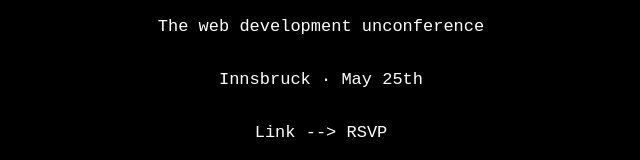
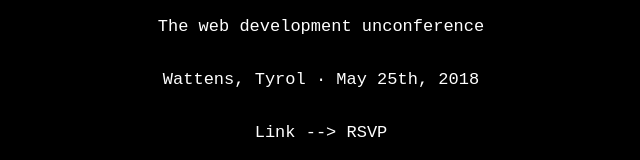
Before and after one commit to juanluisgv1/uncodeference.io, a React (Create React App) app: page / in a window 1280 px wide. Shown: the part 357-517 px from the top of the page, without its empty margins (319-959 px from the left). Built offline with nearby package versions, Linux system fonts and the light colour scheme.

Commit message:
updated details

```diff
--- a/src/App.js
+++ b/src/App.js
@@ -22,7 +22,7 @@ const Text = styled.p`
   font-family: "Courier new", monospace;
 `;
 
-const Title = styled(Text)`
+const Title = styled(Text) `
   font-size: 20px;
   color: black;
   background-color: papayawhip;
@@ -41,18 +41,17 @@ class App extends Component {
   constructor(props) {
     super(props);
 
-    if(window.location.pathname == '/rsvp') {
+    if (window.location.pathname === '/rsvp') {
       window.location.href = 'https://uncodeferenceio.eventbrite.de';
     }
   }
 
   render() {
     return (
-      <Wrapper className="App">
-        {/*<Header />*/}
+      <Wrapper>
         <Title> {"uncodeference.io"} </Title>
         <Text> {"The web development unconference"} </Text>
-        <Text> {"Innsbruck · May 25th"} </Text>
+        <Text> {"Wattens, Tyrol · May 25th, 2018"} </Text>
         <Link href="https://uncodeferenceio.eventbrite.de">
           <Text> {"Link --> RSVP"} </Text>
         </Link>
```
